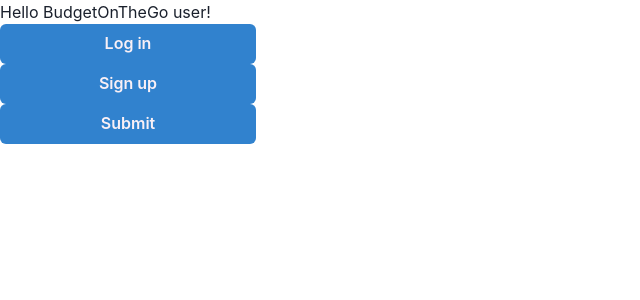
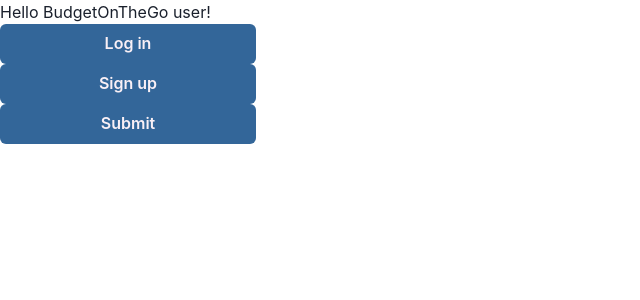
Before and after one commit to tlcoles/BudgetOnTheGo, a React (Create React App) app in the folder client/: page / in a window 1280 px wide. Shown: the top 300 px of the page, without its empty margins (0-640 px from the left). Built offline with nearby package versions, Linux system fonts and the light colour scheme.

Commit message:
Added the background color to button props

```diff
--- a/client/src/components/GeneralButton.js
+++ b/client/src/components/GeneralButton.js
@@ -6,6 +6,7 @@
   return (
     <Button
       colorScheme="blue"
+      backgroundColor="#336699"
       color="#F9F0F6"
       minWidth="20%"
       onClick={props.handleClick}
```
